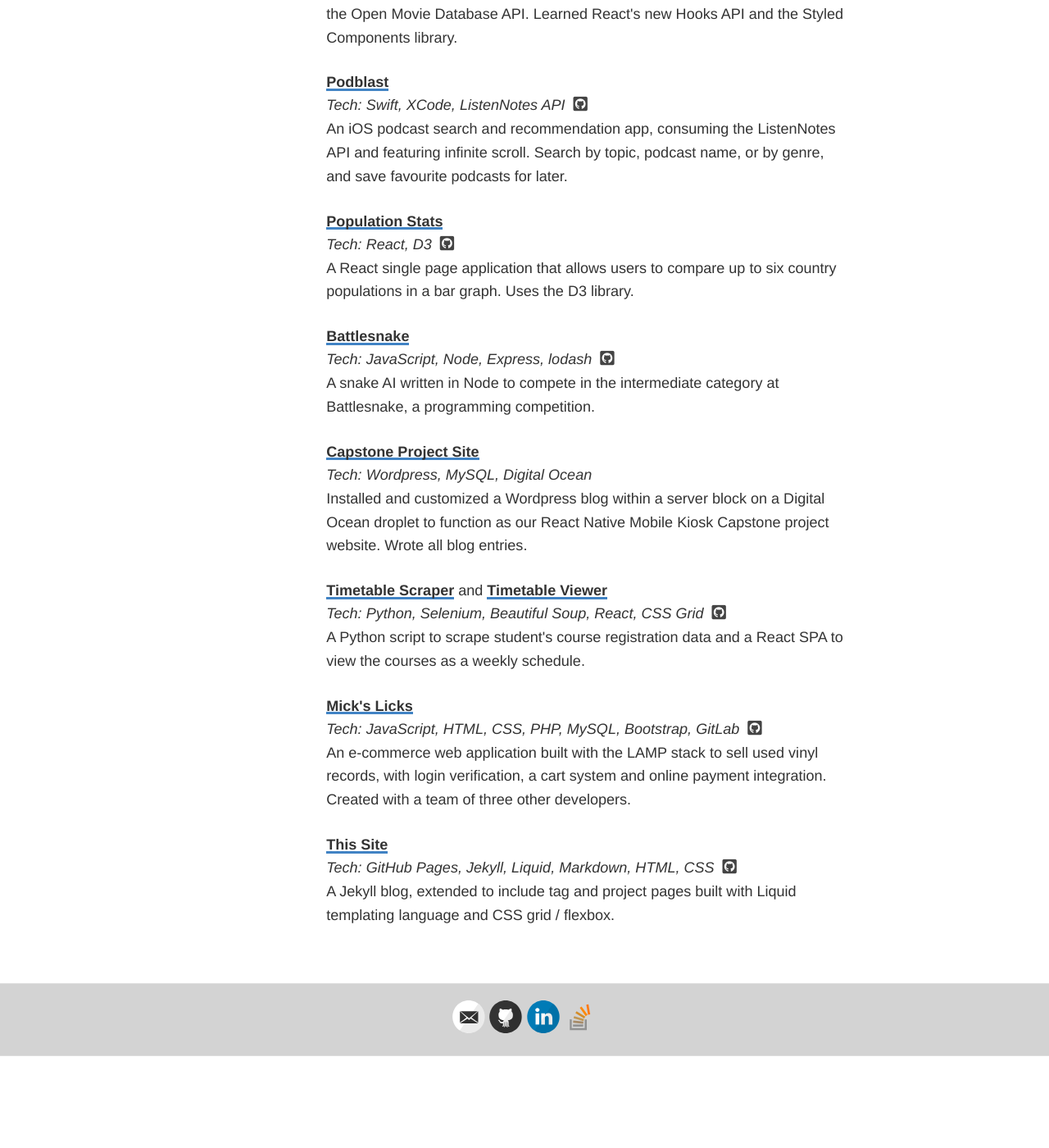
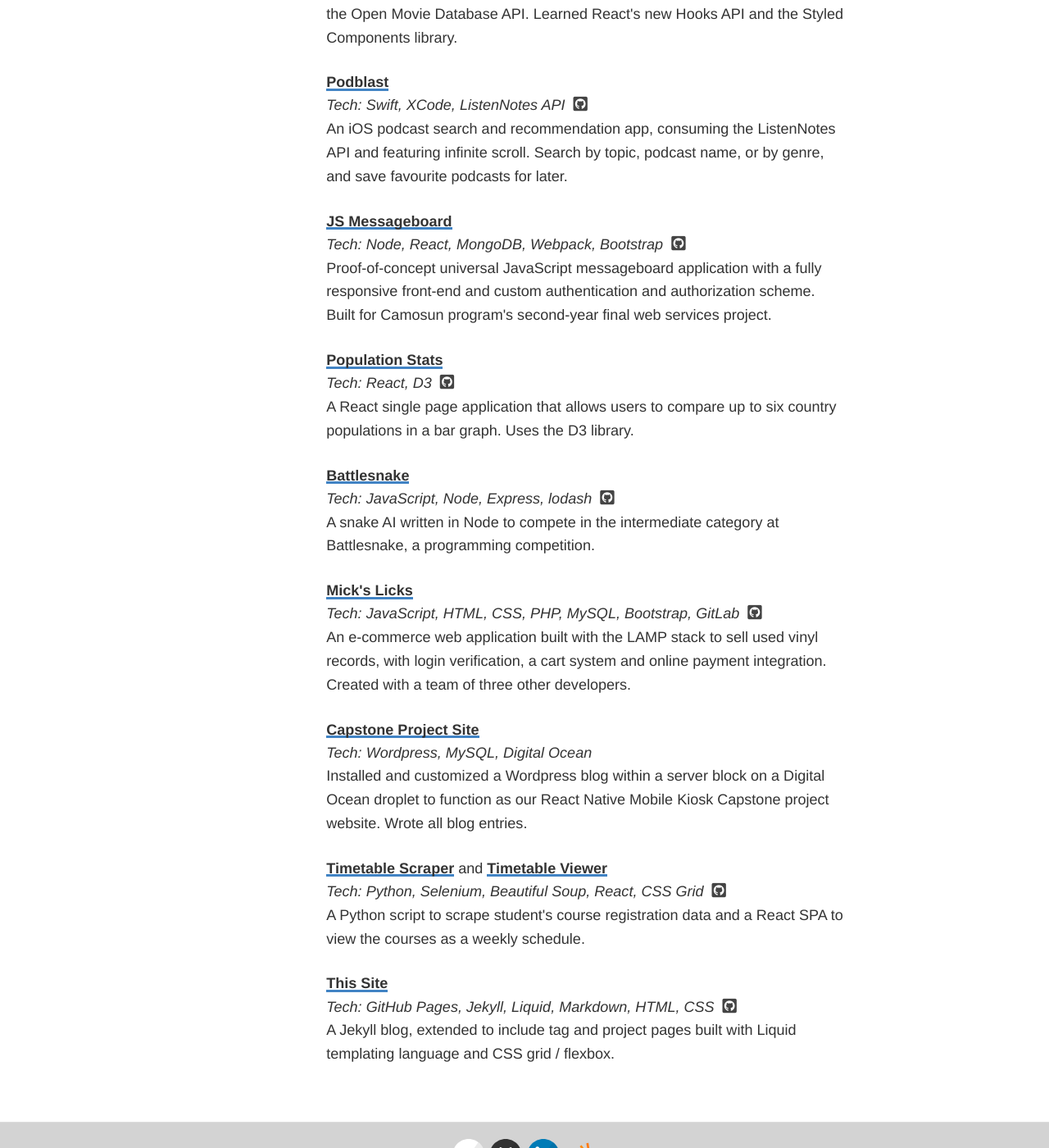
Before and after one commit to a-bishop/old_blog, a Jekyll site: the page built from projects.md, in a window 1280 px wide and 1400 px high, scrolled down 929 px. Shown: the whole window at 82% size. Built offline with Jekyll 4.4.1, drawn with Linux system fonts in a browser that asks for light colours; nearby versions of some CDN libraries; before the commit the page ends 2217 px from its top, so only the background shows below that.

Commit message:
Update projects

```diff
--- a/projects.md
+++ b/projects.md
@@ -188,6 +188,10 @@ permalink: /projects/
             <p class="italic">Tech: Swift, XCode, ListenNotes API &nbsp;<a href="https://github.com/a-bishop/podBlast"><i class="fab fa-github-square gitHubLink"></i></a></p>
             <p>An iOS podcast search and recommendation app, consuming the ListenNotes API and featuring infinite scroll. Search by topic, podcast name, or by genre, and save favourite podcasts for later.</p>
             <br>
+            <a href="https://js-messageboard.herokuapp.com/" class="projectLink" >JS Messageboard</a>
+            <p class="italic">Tech: Node, React, MongoDB, Webpack, Bootstrap &nbsp;<a href="https://github.com/a-bishop/js-msgboard"><i class="fab fa-github-square gitHubLink"></i></a></p>
+            <p>Proof-of-concept universal JavaScript messageboard application with a fully responsive front-end and custom authentication and authorization scheme. Built for Camosun program's second-year final web services project.</p>
+            <br>
             <a href="https://andrewnbishop.com/population-stats" class="projectLink">Population Stats</a>
             <p class="italic">Tech: React, D3 &nbsp;<a href="https://github.com/a-bishop/population-stats"><i class="fab fa-github-square gitHubLink"></i></a></p>
             <p>A React single page application that allows users to compare up to six country populations in a bar graph. Uses the D3 library.</p>
@@ -195,6 +199,10 @@ permalink: /projects/
             <a href="https://github.com/a-bishop/battlesnake-samuel" class="projectLink" >Battlesnake</a>
             <p class="italic">Tech: JavaScript, Node, Express, lodash &nbsp;<a href="https://github.com/a-bishop/battlesnake-samuel"><i class="fab fa-github-square gitHubLink"></i></a></p>
             <p>A snake AI written in Node to compete in the intermediate category at Battlesnake, a programming competition.</p>
+            <br>
+            <a href="https://github.com/a-bishop/micks-licks" class="projectLink" >Mick's Licks</a>
+            <p class="italic">Tech: JavaScript, HTML, CSS, PHP, MySQL, Bootstrap, GitLab &nbsp;<a href="https://github.com/a-bishop/micks-licks"><i class="fab fa-github-square gitHubLink"></i></a></p>
+            <p>An e-commerce web application built with the LAMP stack to sell used vinyl records, with login verification, a cart system and online payment integration. Created with a team of three other developers.</p>
             <br>
             <a href="https://projects.abishop.me/blog" class="projectLink" >Capstone Project Site</a>
             <p class="italic">Tech: Wordpress, MySQL, Digital Ocean</p>
@@ -204,10 +212,6 @@ permalink: /projects/
             <p class="italic">Tech: Python, Selenium, Beautiful Soup, React, CSS Grid &nbsp;<a href="https://github.com/a-bishop/camlink-scraper"><i class="fab fa-github-square gitHubLink"></i></a></p>
             <p>A Python script to scrape student's course registration data and a React SPA to view the courses as a weekly schedule.</p>
             <br>
-            <a href="https://github.com/a-bishop/micks-licks" class="projectLink" >Mick's Licks</a>
-            <p class="italic">Tech: JavaScript, HTML, CSS, PHP, MySQL, Bootstrap, GitLab &nbsp;<a href="https://github.com/a-bishop/micks-licks"><i class="fab fa-github-square gitHubLink"></i></a></p>
-            <p>An e-commerce web application built with the LAMP stack to sell used vinyl records, with login verification, a cart system and online payment integration. Created with a team of three other developers.</p>
-            <br>
             <a href="https://andrewnbishop.com" class="projectLink" >This Site</a>
             <p class="italic">Tech: GitHub Pages, Jekyll, Liquid, Markdown, HTML, CSS &nbsp;<a href="https://github.com/a-bishop/a-bishop.github.io"><i class="fab fa-github-square gitHubLink"></i></a></p>
             <p>A Jekyll blog, extended to include tag and project pages built with Liquid templating language and CSS grid / flexbox.</p>
```
Also changed, not shown: _posts/2019-12-14-Wrapping-Mocha-Tests-With-A-Custom-Retry-Handler.md (+1 -1 lines).
